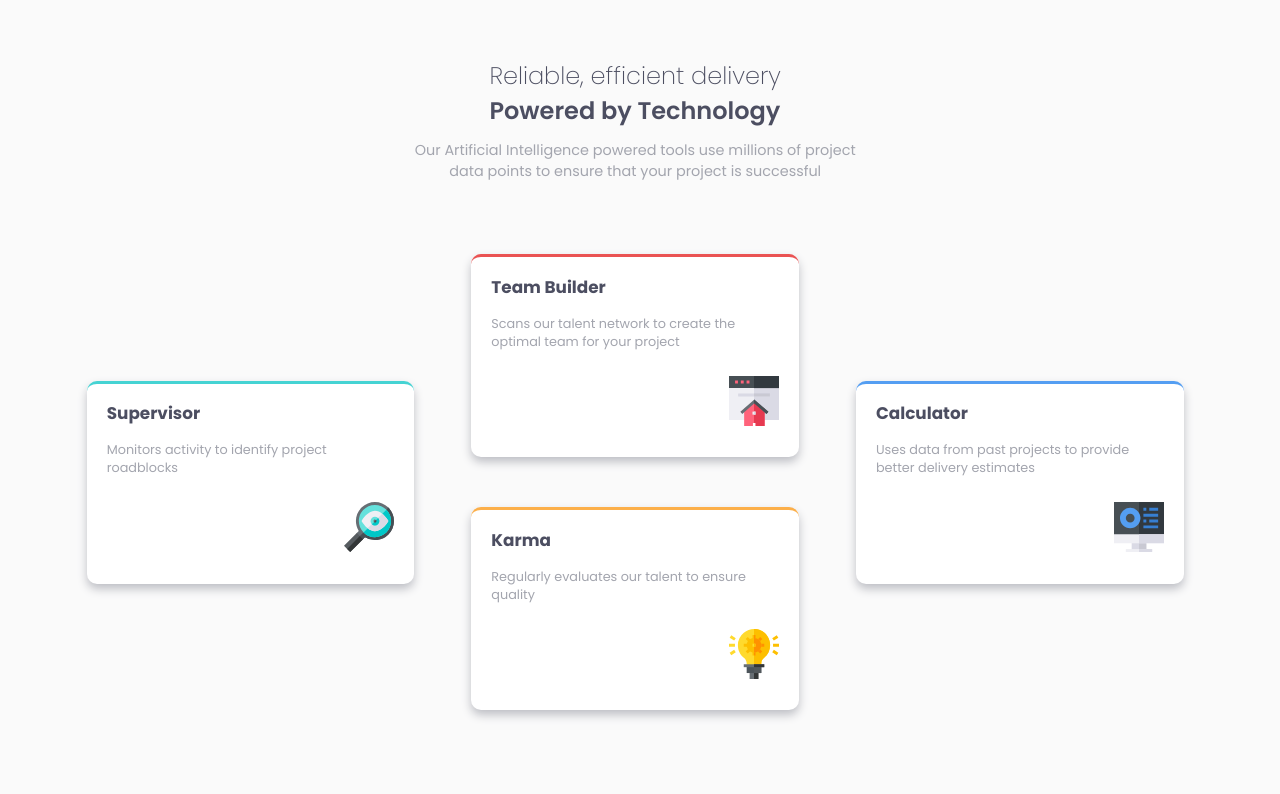
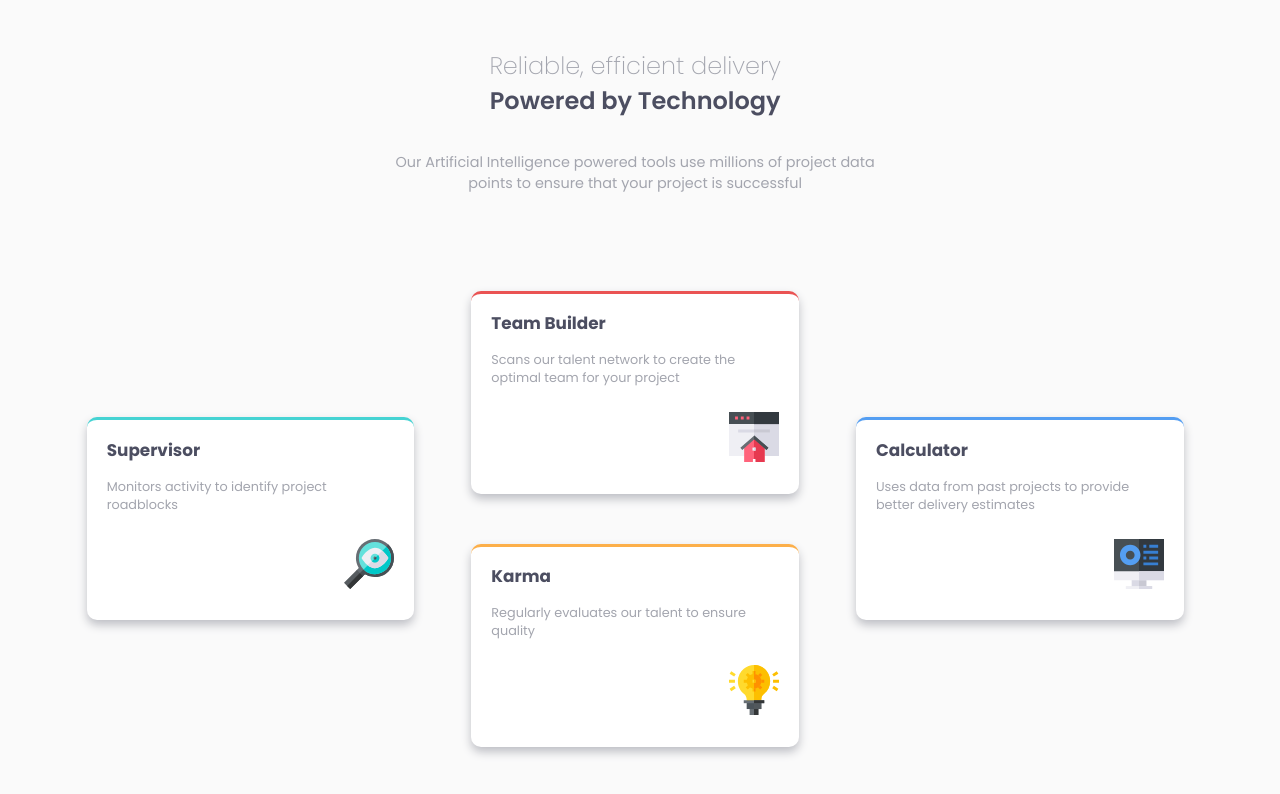
Before and after one commit to Mohamed-Badr-Saad/four-card-feature-section-frontend-mentor, a plain HTML site: page index.html in a window 1280 px wide. Drawn offline with Linux system fonts and the light colour scheme; a web font is replaced by a local one.

Commit message:
modifying header article structure

```diff
--- a/index.html
+++ b/index.html
@@ -20,14 +20,14 @@
   <main>
 
     <header>
-      <h1 class="title1">Reliable, efficient delivery</h1>
-      <div class="title2">Powered by Technology</div>
+      <article>
+        <h2 class="title1">Reliable, efficient delivery</h2>
+        <h2 class="title2">Powered by Technology</h2>
+        <p>Our Artificial Intelligence powered tools use millions of project data points to ensure that your project
+          is successful</p>
+      </article>
     </header>
 
-    <article>
-      Our Artificial Intelligence powered tools use millions of project data points to ensure that your project
-      is successful
-    </article>
 
     <div class="card-container">
 
--- a/styles/desktop_styles.scss
+++ b/styles/desktop_styles.scss
@@ -14,14 +14,19 @@ body {
 }
 
 main {
-    article {
-        width: 40%;
-        margin-bottom: 60px;
+    header {
+        article {
+            width: 100%;
+            p {
+                width: 60%;
+            }
+        }
     }
 }
 
 .card {
     padding: 0 20px 20px 20px;
+
     div {
         img {
             width: 50px;
--- a/styles/mobile_styles.scss
+++ b/styles/mobile_styles.scss
@@ -25,24 +25,28 @@ main {
     align-items: center;
     gap: 12px;
     padding: 20px 0 20px 0;
-    margin: 30px 0 30px 0;
-    .title1 {
-        font-size: 1.5rem;
-        font-weight: map-get(variables.$font-weights, small);
-    }
-    .title2 {
-        font-size: 1.5rem;
-        font-weight: map-get(variables.$font-weights, large);
-    }
     article {
+        display: flex;
+        flex-direction: column;
+        align-items: center;
         text-align: center;
         margin-bottom: 70px;
         font-size: 0.9rem;
         color: map-get(variables.$palette, grayish-blue);
+    }
+    .title1 {
+        font-size: 1.5rem;
+        font-weight: map-get(variables.$font-weights, small);
+        margin-bottom: 0px;
+    }
+    .title2 {
+        margin-top: 0px;
+        font-size: 1.5rem;
+        font-weight: map-get(variables.$font-weights, large);
+        color: map-get(variables.$palette, very-dark-blue);
+    }
 
-    }
 }
-
 
 .card-container {
     display: flex;
@@ -57,6 +61,7 @@ main {
     padding: 0 20px 5px 20px;
     display: flex;
     flex-direction: column;
+    align-items: flex-start;
     background-color: white;
     border-radius: 10px;
     margin-bottom: 0px;
```
Also changed, not shown: styles/desktop_styles.css, styles/mobile_styles.css, 2 other files.
